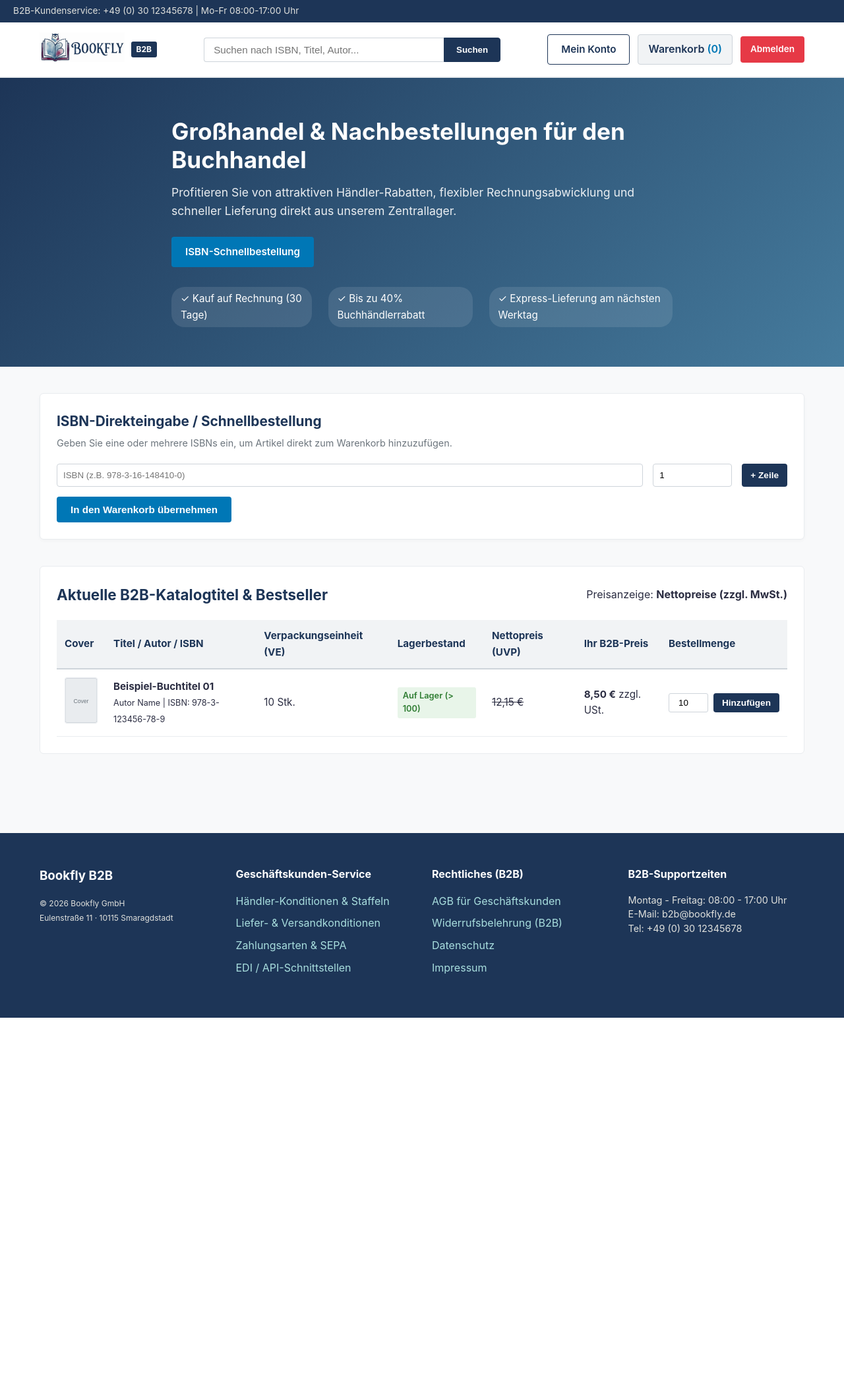
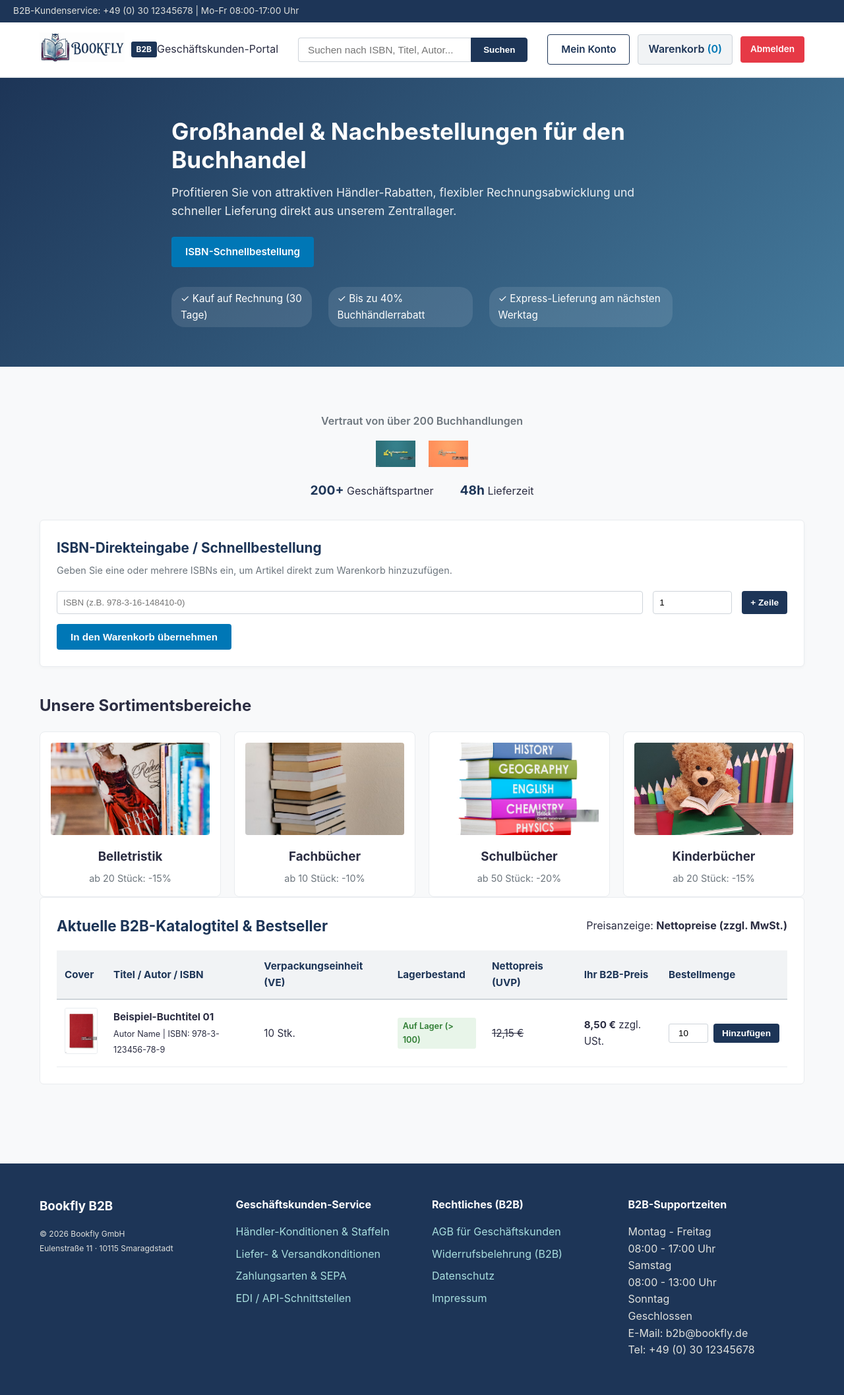
Before and after one commit to ale-dev7/BookFly, a PHP site: page / in a window 1280 px wide. Shown: the whole page at 66% size. Before the commit the page ends 1543 px from the top, so only its background shows below. Run offline with PHP 8.4, Linux system fonts and the light colour scheme; the visitor is signed in with stand-in values (Sample User, id 1); a stand-in replaces the project's code that opens the database connection.

Commit message:
Add homepage sections for Epic E-01: opening hours, portal label, category grid, trust signals, real images

```diff
--- a/static/css/style.css
+++ b/static/css/style.css
@@ -409,6 +409,91 @@ a:hover {
     text-align: center;
 }
 
+/* Vertrauenssignale (Trust-Section auf der Startseite) */
+.trust-section {
+    padding: 30px 0;
+    text-align: center;
+}
+
+.trust-label {
+    font-weight: 600;
+    color: var(--text-muted);
+    margin-bottom: 16px;
+}
+
+.trust-logos {
+    display: flex;
+    justify-content: center;
+    align-items: center;
+    gap: 20px;
+    margin-bottom: 20px;
+    flex-wrap: wrap;
+}
+
+.trust-logos img {
+    height: 40px;
+    width: auto;
+    object-fit: contain;
+}
+
+.trust-stats {
+    display: flex;
+    justify-content: center;
+    gap: 40px;
+    flex-wrap: wrap;
+}
+
+.trust-stats strong {
+    color: var(--primary-color);
+    font-size: 1.2rem;
+}
+
+/* Produktkategorien-Grid (Sortimentsübersicht auf der Startseite) */
+.category-grid {
+    display: grid;
+    grid-template-columns: repeat(4, 1fr);
+    gap: 20px;
+    margin-top: 20px;
+}
+
+.category-card {
+    text-align: center;
+    padding: 16px;
+    background: #fff;
+    border: 1px solid var(--border-color);
+    border-radius: 8px;
+}
+
+.category-card img {
+    width: 100%;
+    height: 140px;
+    object-fit: cover;
+    border-radius: 4px;
+    margin-bottom: 10px;
+}
+
+.category-card h3 {
+    margin: 0 0 6px;
+}
+
+.category-card p {
+    color: var(--text-muted);
+    font-size: 0.9rem;
+}
+
+@media (max-width: 900px) {
+    .category-grid {
+        grid-template-columns: repeat(2, 1fr);
+    }
+}
+
+@media (max-width: 600px) {
+    .category-grid {
+        grid-template-columns: 1fr;
+    }
+}
+
+
 /* Gast Info Section */
 .b2b-guest-info {
     padding: 40px 0;
--- a/templates/footer.php
+++ b/templates/footer.php
@@ -28,7 +28,16 @@
 
             <div class="footer-col">
                 <h4>B2B-Supportzeiten</h4>
-                <p>Montag - Freitag: 08:00 - 17:00 Uhr<br>
+               <dl class="hours-list">
+                    <dt>Montag - Freitag</dt>
+                    <dd>08:00 - 17:00 Uhr</dd>
+
+                    <dt>Samstag</dt>
+                    <dd>08:00 - 13:00 Uhr</dd>
+
+                    <dt>Sonntag</dt>
+                    <dd>Geschlossen</dd>
+               </dl>
                 E-Mail: b2b@bookfly.de<br>
                 Tel: +49 (0) 30 12345678</p>
             </div>
--- a/templates/header.php
+++ b/templates/header.php
@@ -6,10 +6,9 @@
 
         <div class="header-main container">
             <div class="logo">
-                <a href="index.php">
-                    <img src="../static/img/Bookfly-logo.png" alt="Bookfly Logo">
-                </a>
+                <a href="index.php"><img src="../static/img/Bookfly-logo.png" alt="Bookfly Logo"></a>
                 <span class="b2b-badge">B2B</span>
+                <span class="portal-label">Geschäftskunden-Portal</span>
             </div>
 
             <?php if ($isLoggedIn): ?>
--- a/templates/index.php
+++ b/templates/index.php
@@ -47,6 +47,21 @@ $isLoggedIn = isset($_SESSION['b2b_user_id']);
             </ul>
         </div>
     </section>
+        <!-- ================= VERTRAUENSSIGNALE ================= -->
+        <section class="trust-section">
+            <div class="container">
+                <p class="trust-label">Vertraut von über 200 Buchhandlungen</p>
+                <div class="trust-logos">
+                    <img src="../static/img/Firmenlogo_1.png" alt="Partner-Logo 1">
+                    <img src="../static/img/Firmenlogo_2.png" alt="Partner-Logo 2">
+                </div>
+                <div class="trust-stats">
+                    <div><strong>200+</strong> Geschäftspartner</div>
+                    <div><strong>48h</strong> Lieferzeit</div>
+                </div>
+            </div>
+        </section>
+
 
     <!-- ================= HAUPTBEREICH (MAIN) ================= -->
     <main class="container main-content">
@@ -66,6 +81,34 @@ $isLoggedIn = isset($_SESSION['b2b_user_id']);
                     </div>
                     <button type="submit" class="btn btn-primary">In den Warenkorb übernehmen</button>
                 </form>
+            </section>
+
+
+            <!-- 1.5 Produktkategorien-Grid (Nur für eingeloggte Händler) -->
+            <section class="category-section">
+                <h2>Unsere Sortimentsbereiche</h2>
+                <div class="category-grid">
+                    <div class="category-card">
+                        <img src="../static/img/Belletristik.png" alt="Belletristik">
+                        <h3>Belletristik</h3>
+                        <p>ab 20 Stück: -15%</p>
+                    </div>
+                    <div class="category-card">
+                        <img src="../static/img/Fachbücher.png" alt="Fachbücher">
+                        <h3>Fachbücher</h3>
+                        <p>ab 10 Stück: -10%</p>
+                    </div>
+                    <div class="category-card">
+                        <img src="../static/img/Schulbücher.png" alt="Schulbücher">
+                        <h3>Schulbücher</h3>
+                        <p>ab 50 Stück: -20%</p>
+                    </div>
+                    <div class="category-card">
+                        <img src="../static/img/Kinderbücher.png" alt="Kinderbücher">
+                        <h3>Kinderbücher</h3>
+                        <p>ab 20 Stück: -15%</p>
+                    </div>
+                </div>
             </section>
 
             <!-- 2. B2B Katalog / Produktübersicht (Nur für eingeloggte Händler) -->
@@ -92,10 +135,7 @@ $isLoggedIn = isset($_SESSION['b2b_user_id']);
                     <tbody>
                         <tr>
                             <td>
-                                <svg width="50" height="70" class="thumb" viewBox="0 0 50 70" xmlns="http://www.w3.org/2000/svg">
-                                    <rect width="50" height="70" fill="#e9ecef" stroke="#ced4da" rx="3"/>
-                                    <text x="25" y="39" text-anchor="middle" font-size="9" fill="#6c757d" font-family="sans-serif">Cover</text>
-                                </svg>
+                                <img src="../static/img/Beispiel.png" alt="Cover Beispiel-Buchtitel 01" class="thumb">
                             </td>
                             <td>
                                 <strong>Beispiel-Buchtitel 01</strong><br>
```
Also changed, not shown: static/img/Beispiel.png (added), static/img/Belletristik.png (added), static/img/Fachbücher.png (added), static/img/Firmenlogo_1.png (added), static/img/Firmenlogo_2.png (added), static/img/Kinderbücher.png (added), static/img/Schulbücher.png (added).
